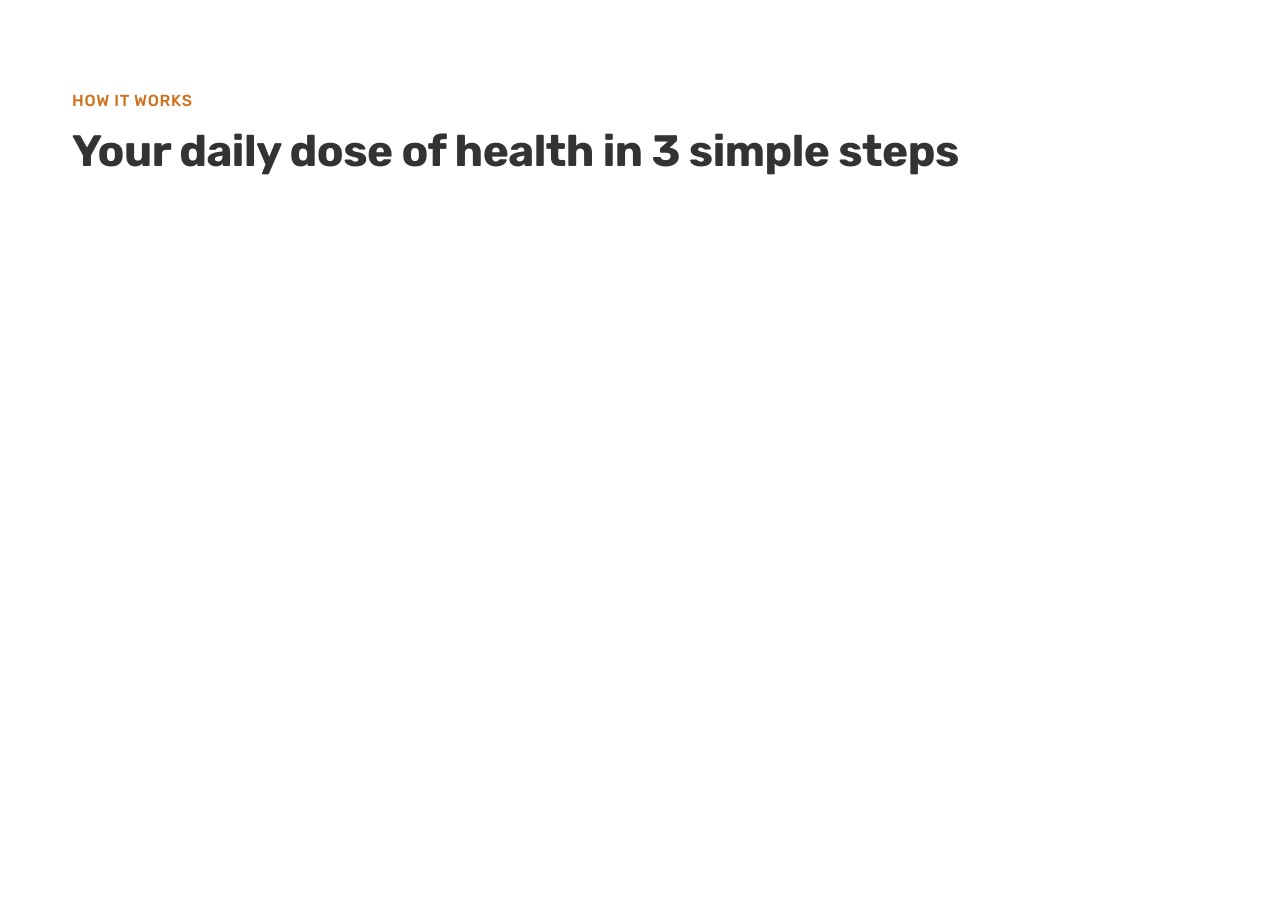
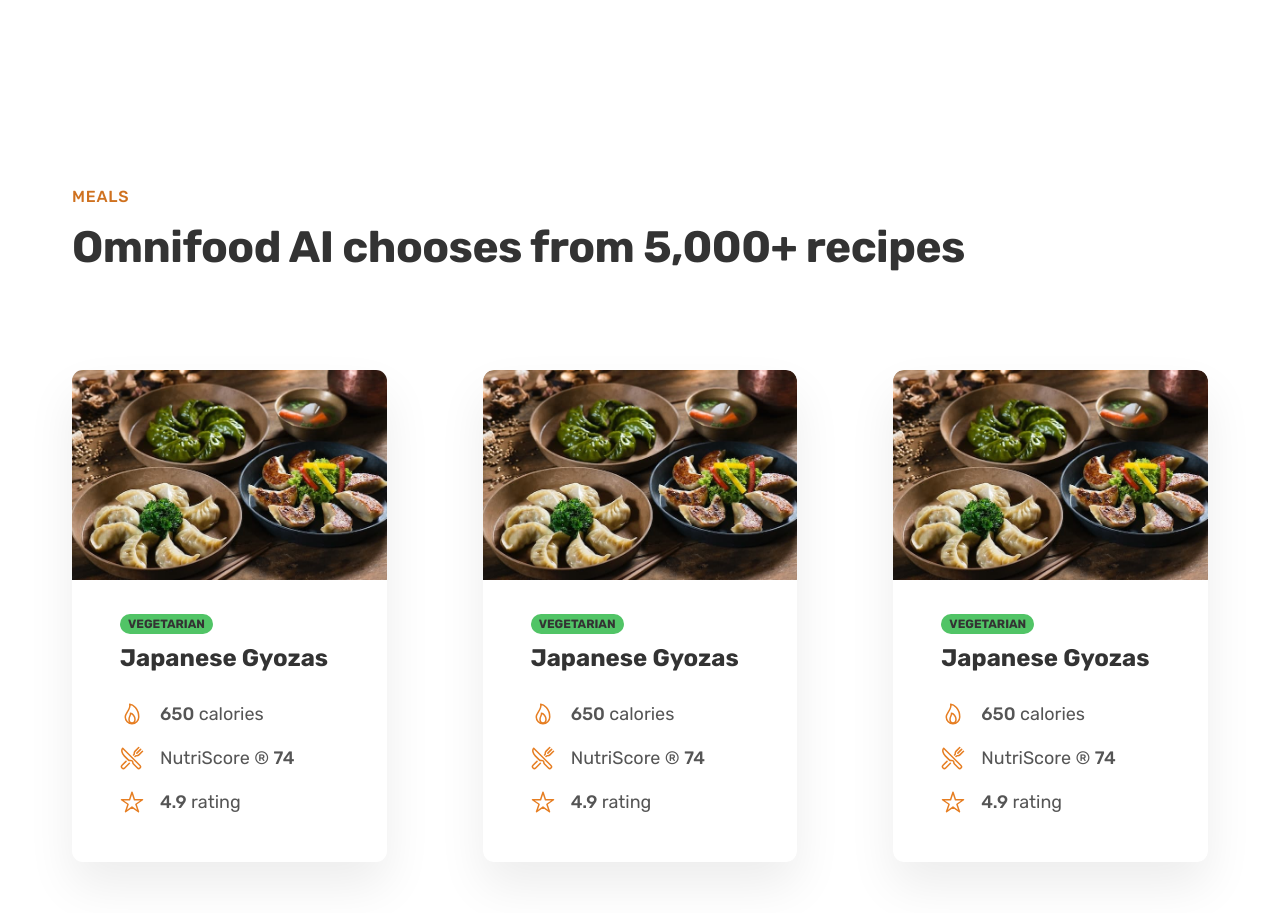
Before and after one commit to devleon00/Build-Responsive-Real-World-Websites-with-HTML-and-CSS., a plain HTML site: page 07-Omnifood-Desktop/index.html in a window 1280 px wide. Shown: the part 2422-3335 px from the top of the page. Before the commit the page ends 2696 px from the top, so only its background shows below. Drawn offline with nearby package versions, Linux system fonts and the light colour scheme.

Commit message:
Add meal section

```diff
--- a/07-Omnifood-Desktop/css/style.css
+++ b/07-Omnifood-Desktop/css/style.css
@@ -203,3 +203,71 @@
 .step-img {
   width: 35%;
 }
+
+/**********************/
+/* MEALS SECTION */
+/**********************/
+
+.section-meals {
+  padding: 9.6rem 0;
+}
+
+.meal {
+  box-shadow: 0 2.4rem 4.8rem rgba(0, 0, 0, 0.075);
+  border-radius: 11px;
+  overflow: hidden;
+}
+
+.meal-content {
+  padding: 3.2rem 4.8rem 4.8rem 4.8rem;
+}
+
+.meal-tags {
+  margin-bottom: 1.2rem;
+}
+
+.tag {
+  display: inline-block;
+  padding: 0.4rem 0.8rem;
+  font-size: 1.2rem;
+  text-transform: uppercase;
+  background-color: #51c466;
+  color: #333;
+  border-radius: 100px;
+  font-weight: 600;
+}
+
+.meal-title {
+  font-size: 2.4rem;
+  color: #333;
+  font-weight: 600;
+  margin-bottom: 3.2rem;
+}
+
+.meal-attributes {
+  list-style: none;
+  display: flex;
+  flex-direction: column;
+  gap: 2rem;
+}
+
+.meal-attribute {
+  font-size: 1.8rem;
+  display: flex;
+  align-items: center;
+  gap: 1.6rem;
+}
+
+.meal-icon {
+  height: 2.4rem;
+  width: 2.4rem;
+  color: #e67e22;
+}
+
+.meal-img {
+  width: 100%;
+}
+
+strong {
+  font-weight: 500;
+}
--- a/07-Omnifood-Desktop/index.html
+++ b/07-Omnifood-Desktop/index.html
@@ -13,6 +13,14 @@
       href="https://fonts.googleapis.com/css2?family=Rubik:wght@400;500;700&display=swap"
       rel="stylesheet"
     />
+    <script
+      type="module"
+      src="https://unpkg.com/ionicons@5.5.2/dist/ionicons/ionicons.esm.js"
+    ></script>
+    <script
+      nomodule
+      src="https://unpkg.com/ionicons@5.5.2/dist/ionicons/ionicons.js"
+    ></script>
   </head>
   <body>
     <header class="header">
@@ -157,10 +165,107 @@
 
       <section class="section-meals">
         <div class="container">
-          <span class="subheading">How it works</span>
+          <span class="subheading">Meals</span>
           <h2 class="heading-secondary">
-            Your daily dose of health in 3 simple steps
+            Omnifood AI chooses from 5,000+ recipes
           </h2>
+        </div>
+
+        <div class="container grid grid--3-cols">
+          <div class="meal">
+            <img
+              src="img/meals/meal-1.jpg"
+              alt="Japanese Gyozas"
+              class="meal-img"
+            />
+            <div class="meal-content">
+              <div class="meal-tags">
+                <span class="tag">Vegetarian</span>
+              </div>
+              <p class="meal-title">Japanese Gyozas</p>
+              <ul class="meal-attributes">
+                <li class="meal-attribute">
+                  <ion-icon name="flame-outline" class="meal-icon"></ion-icon
+                  ><span><strong>650</strong> calories</span>
+                </li>
+                <li class="meal-attribute">
+                  <ion-icon
+                    name="restaurant-outline"
+                    class="meal-icon"
+                  ></ion-icon
+                  ><span>NutriScore ® <strong> 74</strong></span>
+                </li>
+                <li class="meal-attribute">
+                  <ion-icon name="star-outline" class="meal-icon"></ion-icon
+                  ><span><strong>4.9</strong> rating</span>
+                </li>
+              </ul>
+            </div>
+          </div>
+          <div class="meal">
+            <div class="meal">
+              <img
+                src="img/meals/meal-1.jpg"
+                alt="Japanese Gyozas"
+                class="meal-img"
+              />
+              <div class="meal-content">
+                <div class="meal-tags">
+                  <span class="tag">Vegetarian</span>
+                </div>
+                <p class="meal-title">Japanese Gyozas</p>
+                <ul class="meal-attributes">
+                  <li class="meal-attribute">
+                    <ion-icon name="flame-outline" class="meal-icon"></ion-icon
+                    ><span><strong>650</strong> calories</span>
+                  </li>
+                  <li class="meal-attribute">
+                    <ion-icon
+                      name="restaurant-outline"
+                      class="meal-icon"
+                    ></ion-icon
+                    ><span>NutriScore ® <strong> 74</strong></span>
+                  </li>
+                  <li class="meal-attribute">
+                    <ion-icon name="star-outline" class="meal-icon"></ion-icon
+                    ><span><strong>4.9</strong> rating</span>
+                  </li>
+                </ul>
+              </div>
+            </div>
+          </div>
+          <div class="meal">
+            <div class="meal">
+              <img
+                src="img/meals/meal-1.jpg"
+                alt="Japanese Gyozas"
+                class="meal-img"
+              />
+              <div class="meal-content">
+                <div class="meal-tags">
+                  <span class="tag">Vegetarian</span>
+                </div>
+                <p class="meal-title">Japanese Gyozas</p>
+                <ul class="meal-attributes">
+                  <li class="meal-attribute">
+                    <ion-icon name="flame-outline" class="meal-icon"></ion-icon
+                    ><span><strong>650</strong> calories</span>
+                  </li>
+                  <li class="meal-attribute">
+                    <ion-icon
+                      name="restaurant-outline"
+                      class="meal-icon"
+                    ></ion-icon
+                    ><span>NutriScore ® <strong> 74</strong></span>
+                  </li>
+                  <li class="meal-attribute">
+                    <ion-icon name="star-outline" class="meal-icon"></ion-icon
+                    ><span><strong>4.9</strong> rating</span>
+                  </li>
+                </ul>
+              </div>
+            </div>
+          </div>
         </div>
       </section>
     </main>
```
